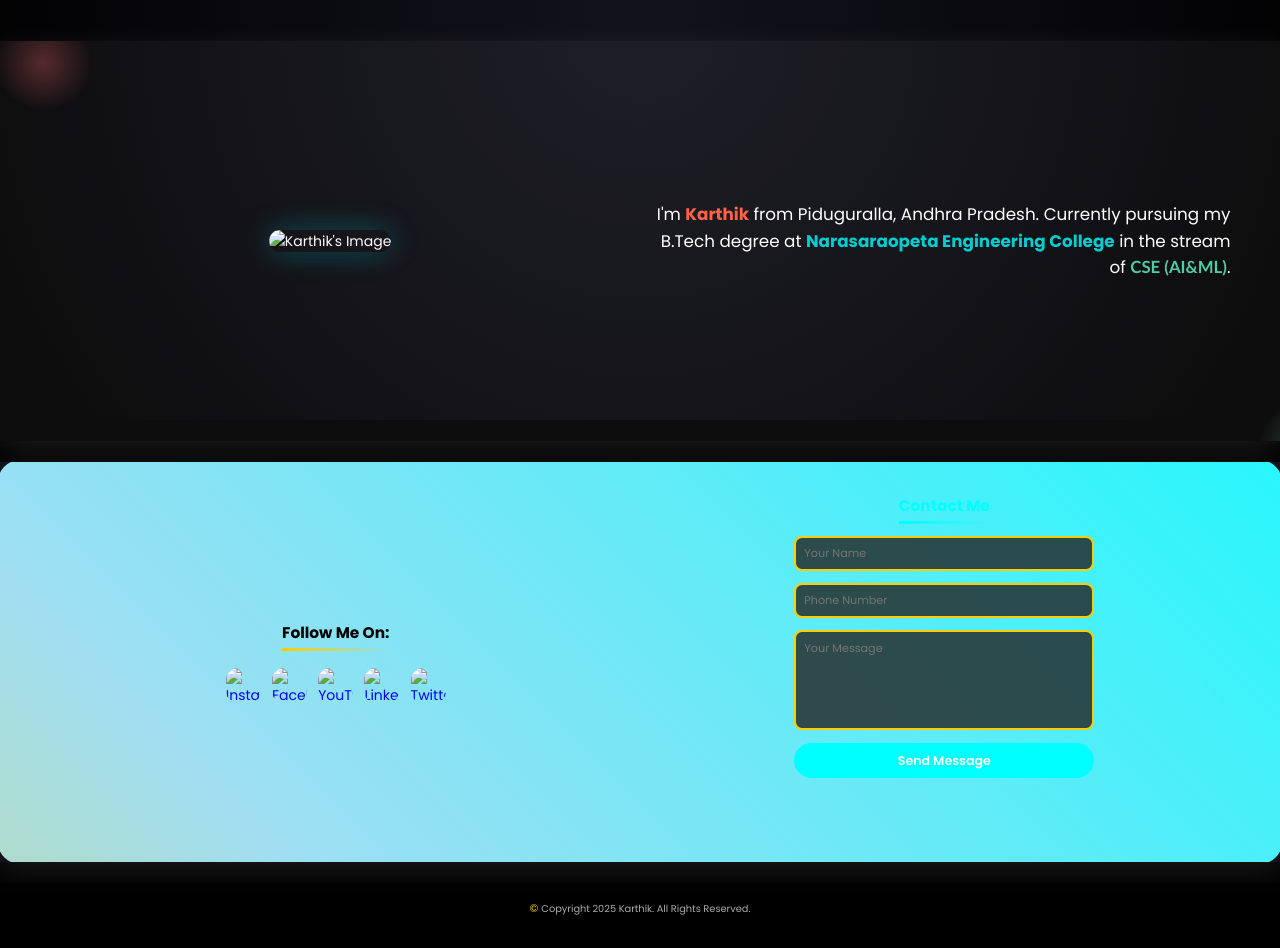
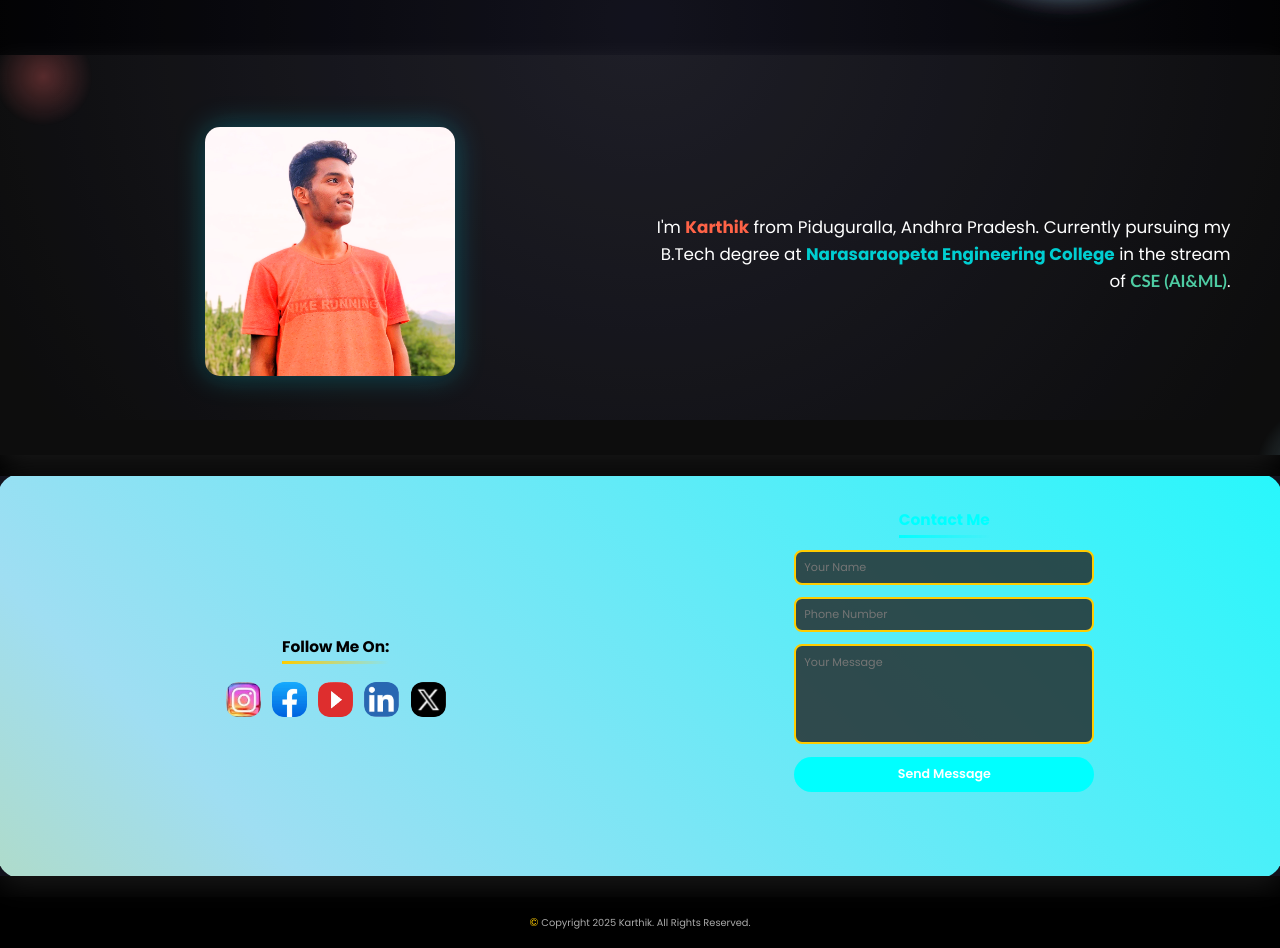
Before and after one commit to Karthikkuncha45/portfolio_frontend, a plain HTML site: page frontend/index.html in a window 1280 px wide. Shown: the part 380-1328 px from the top of the page. Drawn offline with Linux system fonts and the light colour scheme.

Commit message:
Update index.html

```diff
--- a/frontend/index.html
+++ b/frontend/index.html
@@ -36,12 +36,12 @@
                 <p>I love creating projects that make an impact.</p>
             </div>
             <div class="image">
-                <img src="Main_Image_InHome.jpg" alt="My Photo">
+                <img src="images/Main_Image_InHome.jpg" alt="My Photo">
             </div>
         </section>
         <section id="about" class="about-container content-section">
             <div class="about-image">
-                <img src="Home_image_2.jpg" alt="Karthik's Image">
+                <img src="images/Home_image_2.jpg" alt="Karthik's Image">
             </div>
 
             <div class="about-text">
@@ -53,19 +53,19 @@
                 <h2 class="social-heading">Follow Me On:</h2>
                 <div class="contact-social">
                     <a href="https://www.instagram.com/karthiknaidu__45/" target="_blank" class="social-icon">
-                        <img src="instagram_logo.jpg" alt="Instagram">
+                        <img src="images/instagram_logo.jpg" alt="Instagram">
                     </a>
                     <a href="https://www.facebook.com/karthik.kuncha.31" target="_blank" class="social-icon">
-                        <img src="facebook_logo.jpg" alt="Facebook">
+                        <img src="images/facebook_logo.jpg" alt="Facebook">
                     </a>
                     <a href="https://www.youtube.com/@Karthik_king_45" target="_blank" class="social-icon">
-                        <img src="youtube_logo.png" alt="YouTube">
+                        <img src="images/youtube_logo.png" alt="YouTube">
                     </a>
                     <a href="https://www.linkedin.com/in/karthik-kuncha-2b845b289" target="_blank" class="social-icon">
-                        <img src="linkedin_logo.png" alt="LinkedIn">
+                        <img src="images/linkedin_logo.png" alt="LinkedIn">
                     </a>
                     <a href="https://x.com/Btechkarthik22" target="_blank" class="social-icon">
-                        <img src="twitter.png" alt="Twitter">
+                        <img src="images/twitter.png" alt="Twitter">
                     </a>
                 </div>
             </div>
```
